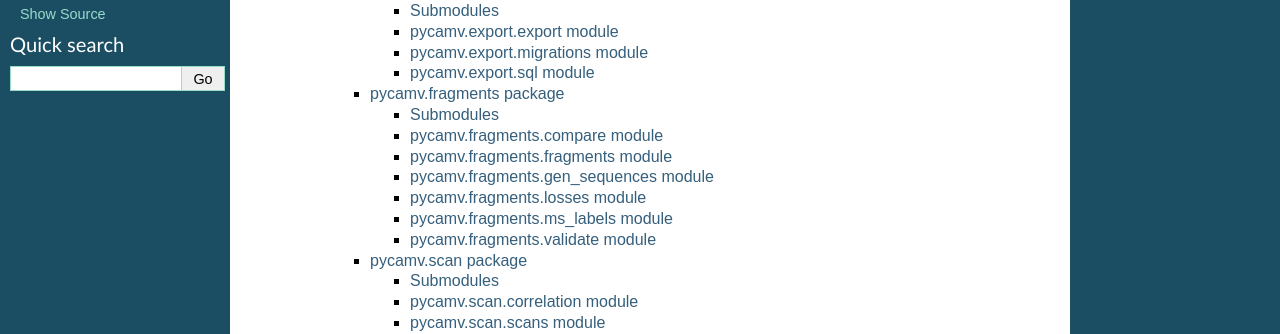
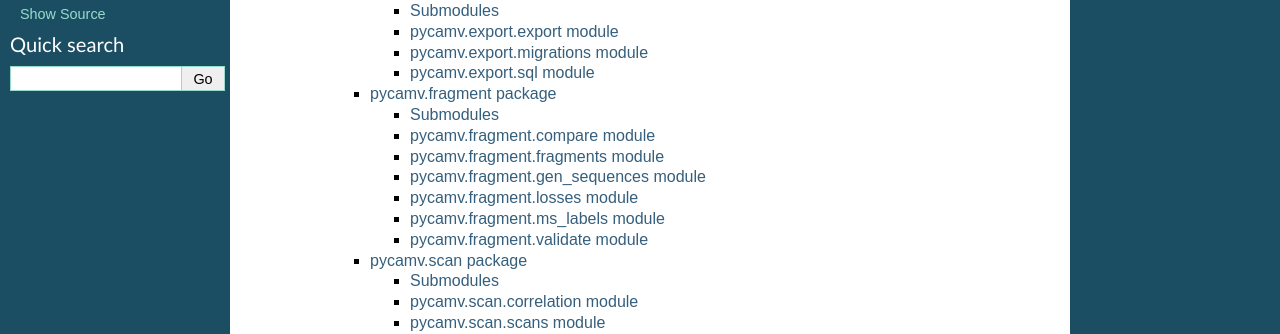
Before and after one commit to white-lab/pycamverter, a Sphinx documentation site: the page built from docs/modules.rst, in a window 1280 px wide. Shown: the part 195-529 px from the top of the page. Built offline with Sphinx 7.4.7, drawn with Linux system fonts in a browser that asks for light colours.

Commit message:
Fixed typo

```diff
--- a/docs/pycamv.fragment.rst
+++ b/docs/pycamv.fragment.rst
@@ -1,7 +1,7 @@
-pycamv.fragments package
-========================
+pycamv.fragment package
+=======================
 
-.. automodule:: pycamv.fragments
+.. automodule:: pycamv.fragment
     :members:
     :undoc-members:
     :show-inheritance:
@@ -9,50 +9,50 @@ pycamv.fragments package
 Submodules
 ----------
 
-pycamv.fragments.compare module
--------------------------------
+pycamv.fragment.compare module
+------------------------------
 
-.. automodule:: pycamv.fragments.compare
+.. automodule:: pycamv.fragment.compare
     :members:
     :undoc-members:
     :show-inheritance:
 
-pycamv.fragments.fragments module
----------------------------------
+pycamv.fragment.fragments module
+--------------------------------
 
-.. automodule:: pycamv.fragments.fragments
+.. automodule:: pycamv.fragment.fragments
     :members:
     :undoc-members:
     :show-inheritance:
 
-pycamv.fragments.gen_sequences module
--------------------------------------
+pycamv.fragment.gen_sequences module
+------------------------------------
 
-.. automodule:: pycamv.fragments.gen_sequences
+.. automodule:: pycamv.fragment.gen_sequences
     :members:
     :undoc-members:
     :show-inheritance:
 
-pycamv.fragments.losses module
-------------------------------
+pycamv.fragment.losses module
+-----------------------------
 
-.. automodule:: pycamv.fragments.losses
+.. automodule:: pycamv.fragment.losses
     :members:
     :undoc-members:
     :show-inheritance:
 
-pycamv.fragments.ms_labels module
----------------------------------
+pycamv.fragment.ms_labels module
+--------------------------------
 
-.. automodule:: pycamv.fragments.ms_labels
+.. automodule:: pycamv.fragment.ms_labels
     :members:
     :undoc-members:
     :show-inheritance:
 
-pycamv.fragments.validate module
---------------------------------
+pycamv.fragment.validate module
+-------------------------------
 
-.. automodule:: pycamv.fragments.validate
+.. automodule:: pycamv.fragment.validate
     :members:
     :undoc-members:
     :show-inheritance:
```
